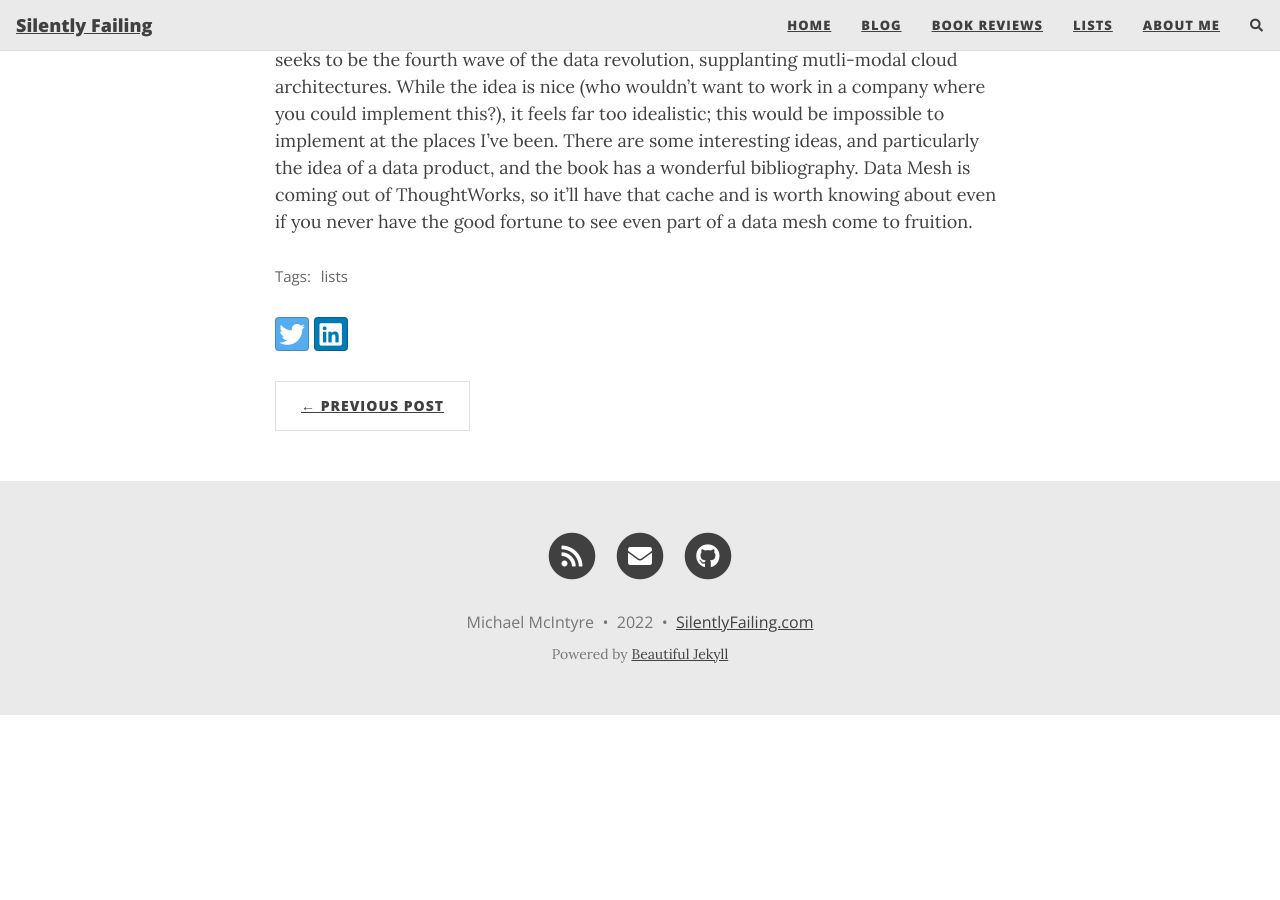
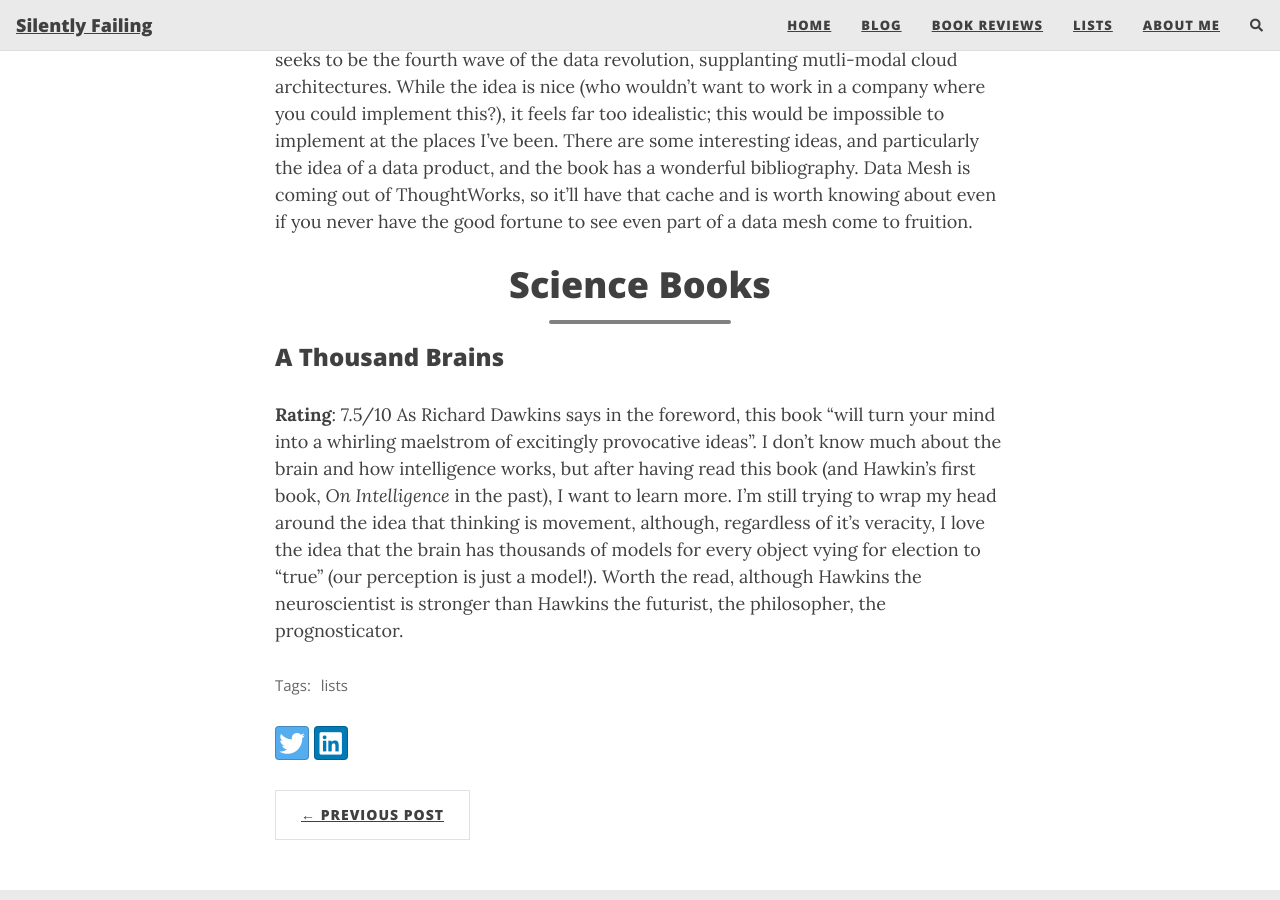
Before and after one commit to mmcintyre1/silently-failing, a Jekyll site: the page built from _posts/lists/2022-09-29-books-ive-read.md, in a window 1280 px wide and 900 px high, scrolled down 2837 px. Built offline with Jekyll 4.4.1, drawn with Linux system fonts in a browser that asks for light colours; nearby versions of some CDN libraries; comment, search, counter and statistics services are not loaded; before the commit the page ends 3552 px from its top, so only the background shows below that; some of the changed text lies outside the part shown.

Commit message:
added a thousand brains

```diff
--- a/_posts/lists/2022-09-29-books-ive-read.md
+++ b/_posts/lists/2022-09-29-books-ive-read.md
@@ -59,3 +59,10 @@
 **Rating**: 6.5/10
 
 Rating this book feels inextricably linked to rating Data Mesh as a framework, which seeks to be the fourth wave of the data revolution, supplanting mutli-modal cloud architectures. While the idea is nice (who wouldn't want to work in a company where you could implement this?), it feels far too idealistic; this would be impossible to implement at the places I've been. There are some interesting ideas, and particularly the idea of a data product, and the book has a wonderful bibliography. Data Mesh is coming out of ThoughtWorks, so it'll have that cache and is worth knowing about even if you never have the good fortune to see even part of a data mesh come to fruition.
+
+<center><h1>Science Books</h1></center>
+---
+
+### A Thousand Brains
+**Rating**: 7.5/10
+As Richard Dawkins says in the foreword, this book "will turn your mind into a whirling maelstrom of excitingly provocative ideas". I don't know much about the brain and how intelligence works, but after having read this book (and Hawkin's first book, _On Intelligence_ in the past), I want to learn more. I'm still trying to wrap my head around the idea that thinking is movement, although, regardless of it's veracity, I love the idea that the brain has thousands of models for every object vying for election to "true" (our perception is just a model!). Worth the read, although Hawkins the neuroscientist is stronger than Hawkins the futurist, the philosopher, the prognosticator.
```
